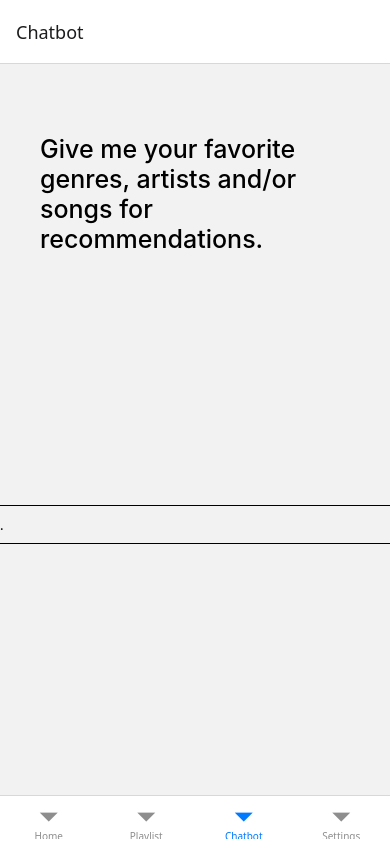
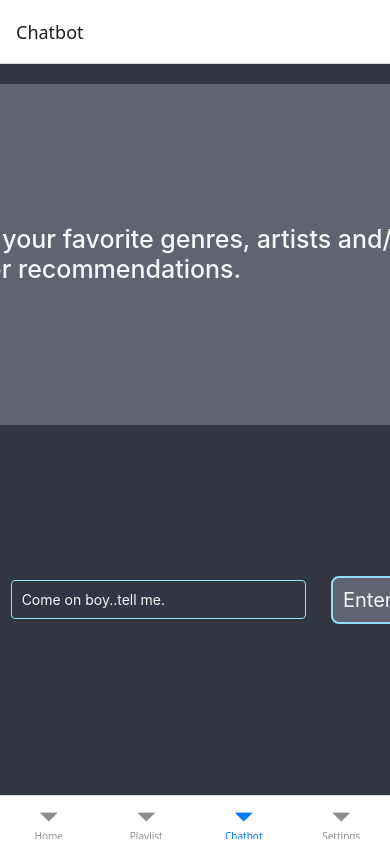
Before and after one commit to ATNekoo/CegepApp, a React Native app in the folder cegepapp/: screen /Chatbot in a window 390 px wide. Built offline with nearby package versions, Linux system fonts and the light colour scheme; what react-native-worklets would draw is missing.

Commit message:
Changement du style du Chatbot

```diff
--- a/cegepapp/src/navigation/AppNavigator.js
+++ b/cegepapp/src/navigation/AppNavigator.js
@@ -52,7 +52,6 @@ export default function AppNavigator() {
           }}
         />
         <Stack.Screen name="Details" component={DetailsScreen} />
-        <Stack.Screen name="Chatbot" component={ChatbotScreen} options={{ title: "Chatbot" }} />
       </Stack.Navigator>
     </NavigationContainer>
   );
--- a/cegepapp/src/screens/ChatbotScreen.js
+++ b/cegepapp/src/screens/ChatbotScreen.js
@@ -37,13 +37,17 @@ export default function ChatbotScreen() {
 
     return (
         <View style={styles.container}>
+            <View style={styles.ChatBotBox}>
             <Text style={styles.title}>{botAnswer}</Text>
+            </View>
             <View style={styles.userContainer}>
-            <TextInput style={styles.textInput} onChangeText={setChangeText} value={userText} placeholder='Come on boy..tell me.'></TextInput>
-            <TouchableOpacity style={styles.button} onPress={() => {sendMessageToChatbot(userText); setBotAnswer("Good taste ! Let me think for a second...")}} >
-                <Text style={styles.subtitle}>Enter
-                </Text>
-            </TouchableOpacity>
+                <TextInput style={styles.textInput} onSubmitEditing={() => {sendMessageToChatbot(userText); setBotAnswer("Good taste ! Let me think for a second...")}} onChangeText={setChangeText} value={userText} placeholder='Come on boy..tell me.' placeholderTextColor={"#f7f7f7"}></TextInput>
+                    <View style={styles.buttonAndText}>
+                    <TouchableOpacity style={styles.button} onPress={() => {sendMessageToChatbot(userText); setBotAnswer("Good taste ! Let me think for a second...")}} >
+                        <Text style={styles.subtitle}>Enter
+                        </Text>
+                    </TouchableOpacity>
+                    </View>
             </View>
         </View>
     );
@@ -55,7 +59,8 @@ const styles = StyleSheet.create({
         alignItems: 'center',
         justifyContent: 'center',
         padding: 20,
-        marginTop: 30,
+        width:"auto",
+        backgroundColor:"#323643",
     },
     userContainer: {
         flex:1,
@@ -68,24 +73,45 @@ const styles = StyleSheet.create({
         fontSize: 25,
         fontWeight: 500,
         margin: 20,
+        color:"#f7f7f7"
     },
     subtitle: {
         fontSize: 20,
         fontWeight: 400,
-        margin: 20,
-        color: "white",
+        margin:10,
+        color: "#f7f7f7",
     },
     textInput: {
         margin: 25,
-        width:600,
+        width:'35vh',
         borderWidth: 1,
         borderRadius: 4,
         padding:10,
+        borderColor:"#93deff",
+        color:"#f7f7f7",
     },
     button: {
         borderRadius: 8,
-        borderWidth: 1,
-        backgroundColor: '#6643b5',
-        width:"auto"
+        borderWidth: 2,
+        borderColor:"#93deff",
+        backgroundColor:'#606470',
+        width:"auto",
     },
+    buttonAndText: {
+        flex:1,
+        width:"auto",
+        height:"15px",
+        flexDirection:"row",
+        alignItems: 'center',
+        justifyContent: 'center',
+    },
+    ChatBotBox: {
+        backgroundColor:"#606470",
+        borderRadius:5,
+        flex:1,
+        flexDirection:"row",
+        alignItems: 'center',
+        justifyContent: 'center',
+        width:"75vh"
+    }
 })
```
